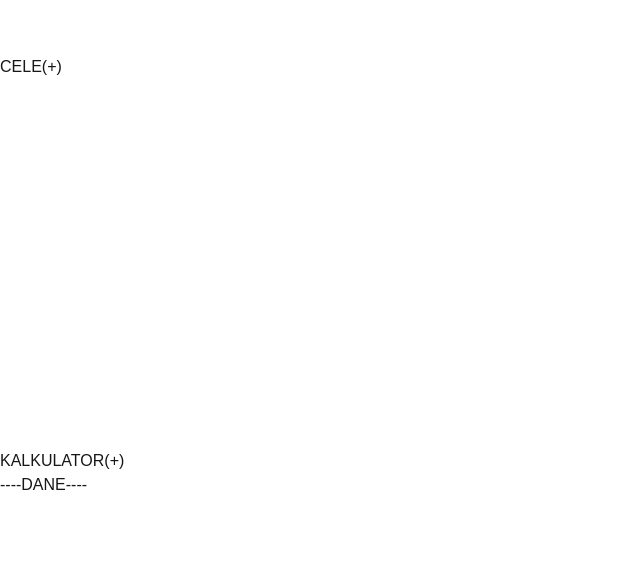
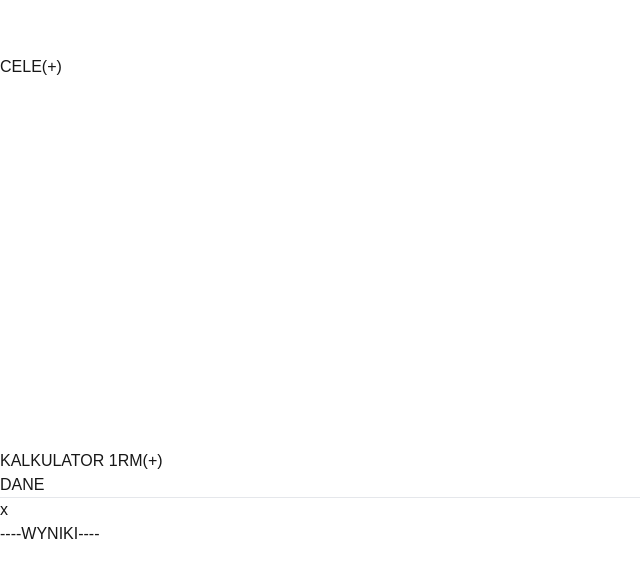
Before and after one commit to DawidKrasinski/Workouts, a Next.js app: page / in a window 1280 px wide. Shown: the part 713-1290 px from the top of the page, without its empty margins (0-640 px from the left). Built offline with nearby package versions, Linux system fonts and the light colour scheme.

Commit message:
improved calculator layout

```diff
--- a/src/app/page.js
+++ b/src/app/page.js
@@ -31,14 +31,16 @@ export default function Home() {
       <div style={{height: '370px', width: '350px'}} className="bg-white border-2 border-gray-400 rounded-2xl"></div>
     </section>
 
-    <footer style={{gridColumn: '2 / span 3', gridRowStart: '6'}} className="border-2 border-gray-400 rounded-3xl bg-gray-100 shadow-2xl shadow-gary-900 flex justify-center">
-    <span style={{marginTop: '20px'}} className="text-5xl font-semibold">KALKULATOR
+    <footer style={{gridColumn: '2 / span 3', gridRowStart: '6', gridTemplateColumns: 'repeat(19, 1fr)', gridTemplateRows: 'repeat(10, 1fr)'}} className="border-2 border-gray-400 rounded-3xl bg-gray-100 shadow-2xl shadow-gary-900 grid">
+    <div style={{gridRow: '1 / 3', gridColumn: '4 / -4'}} className="text-5xl font-semibold flex justify-center items-center">KALKULATOR 1RM
         <a href="/">(+)</a>
-      </span>
-      <div>
-        <span>----DANE----</span>
       </div>
-      <div></div>
+      <div style={{gridRow: '3 / -2', gridColumn: '2 / span 8'}} className="bg-white border-2 border-gray-400 rounded-2xl">
+        <span className="text-5xl font-semibold">DANE <hr/> x</span>
+      </div>
+      <div style={{gridRow: '3 / -2', gridColumn: '11 / span 8'}} className="bg-white border-2 border-gray-400 rounded-2xl">
+        <span>----WYNIKI----</span>
+      </div>
     </footer>
 </div>
   );
```
Also changed, not shown: pages/test.js (+10 -27 lines).
